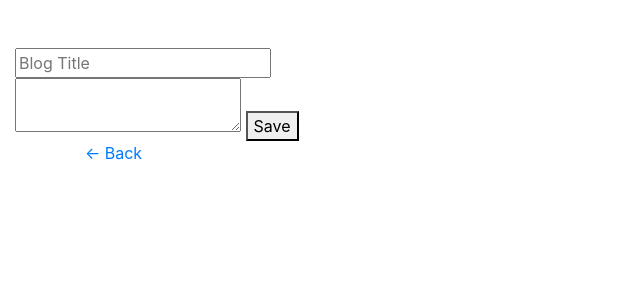
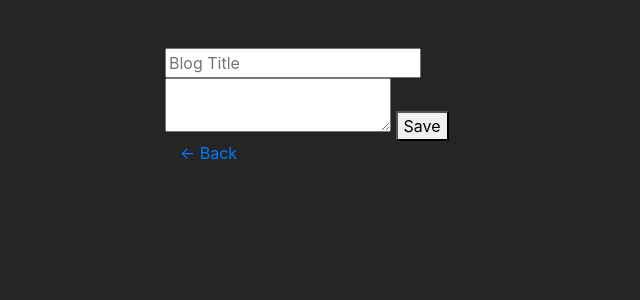
Before and after one commit to kanstat/DjangoBloggersApp, a Django app: template templates/tinymce.html in a window 1280 px wide. Shown: the top 300 px of the page, without its empty margins (0-640 px from the left). Run offline with Django 4.2, Linux system fonts and the light colour scheme; the template is opened without the code that fills it, so the values that code supplies are empty; some libraries are stand-ins or nearby versions.

```diff
--- a/static/tinymce.css
+++ b/static/tinymce.css
@@ -1,5 +1,8 @@
 body {
     padding-top: 3em;
+    padding-left: 150px;
+    padding-right: 150px;
+    background-color: #262525;
 }
 
 /* Basic styles for Table of Contents plugin (toc) */
@@ -22,3 +25,8 @@ body {
     flex-grow: 1;
     max-width: 100%;
 }
+
+.input-wrapper {
+    max-width: 100%;
+
+}
--- a/templates/dashboard.html
+++ b/templates/dashboard.html
@@ -51,7 +51,7 @@
                 <div class="card" onclick="viewblog({{ obj.id }})" style="width: 20rem;">
                     <div class="card-body">
                     {% if obj.title %}
-                      <h5 class="card-text"><b>{{ obj.title }}<b></h5>
+                      <h5 class="card-text"><b>{{ obj.title }}</b></h5>
                     {% else %}
                       <p class="card-text"><b>Untitled<b></p>
                     {% endif %}
```
